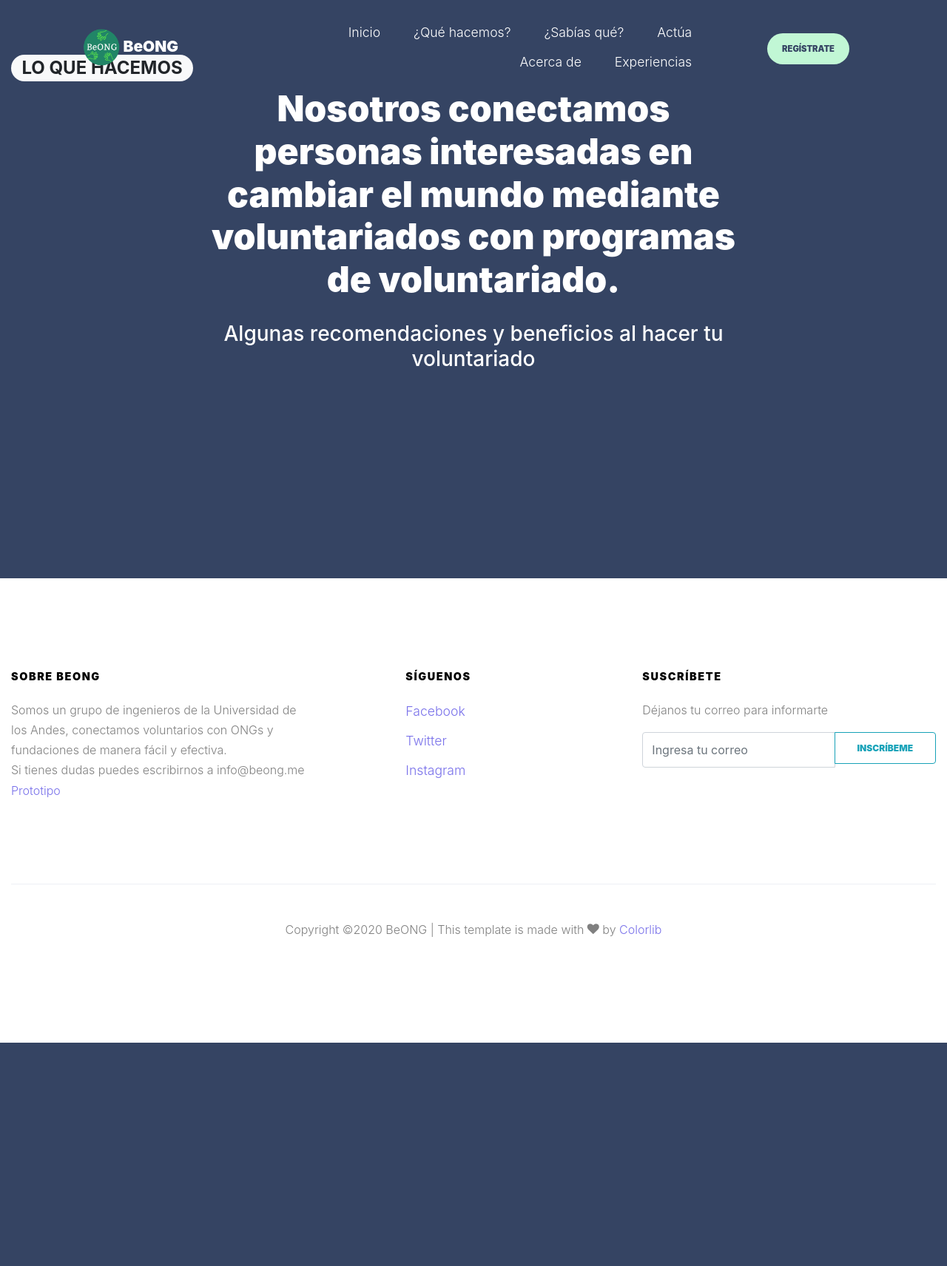
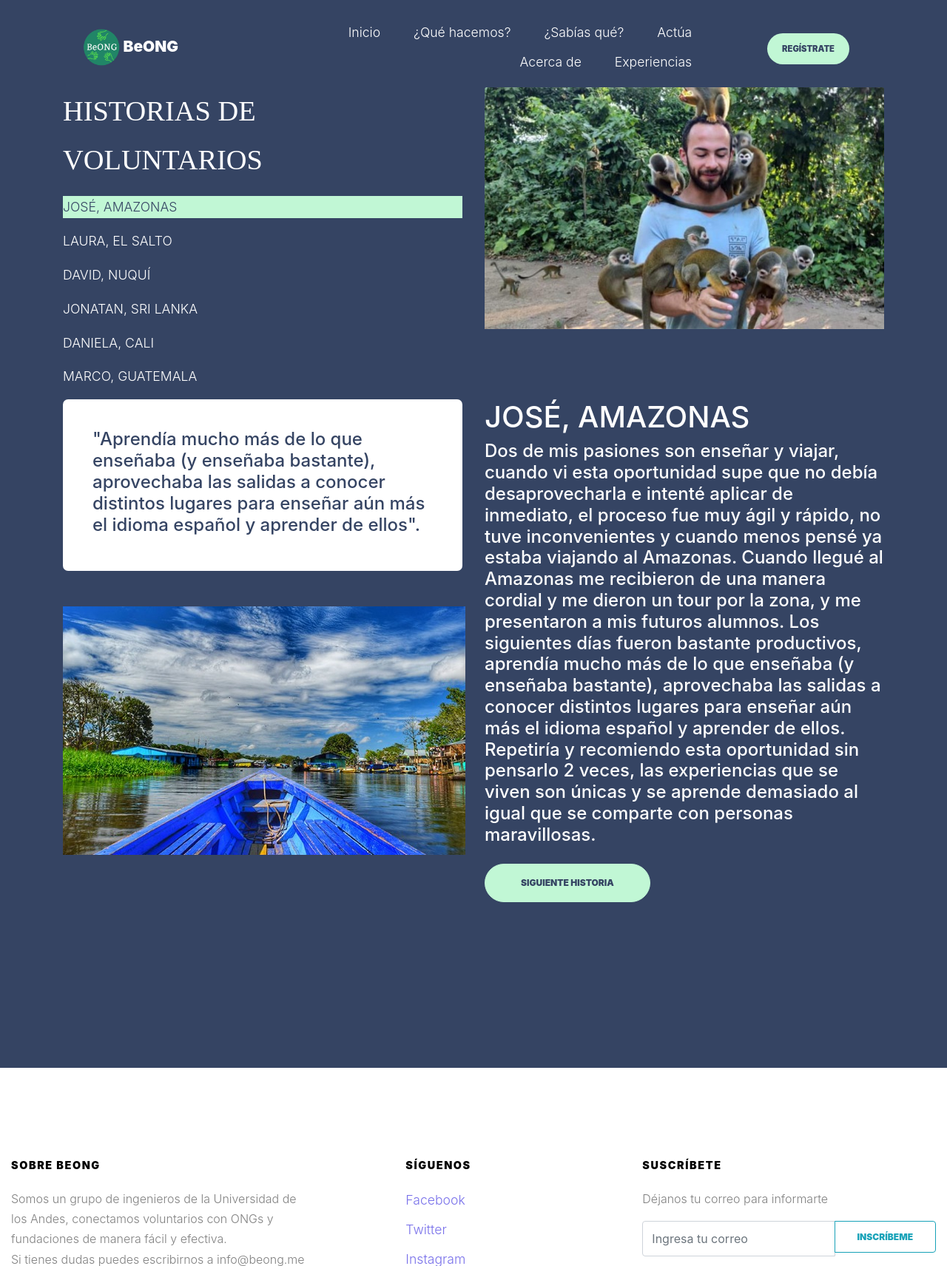
Before and after one commit to ja-avos/beong, a Django app: page /experiencias in a window 1280 px wide. Shown: the top 1712 px of the page at 74% size. Before the commit the page ends 1410 px from the top, so only its background shows below. Run offline with Django 3.2, Linux system fonts and the light colour scheme; some libraries are stand-ins or nearby versions; some web fonts are replaced.

Commit message:
Experiencias hecho

```diff
--- a/landing/static/css/style.css
+++ b/landing/static/css/style.css
@@ -38,7 +38,13 @@ h1, h2, h3, h4, h5,
     font-size: 4vw;
     color: #fff;
 }
-
+.historias {
+    font-family: Flood Std;
+    font-style: normal;
+    font-weight: normal;
+    font-size: 3vw;
+    color: #fff;
+}
 .border-2 {
     border-width: 2px;
 }
@@ -1429,6 +1435,15 @@ h1, h2, h3, h4, h5,
     background:#354463;
     text-color:#fff;
 }
+
+.text-azul {
+    color: #354463 !important;
+    background: #c1f7d5;
+}
+.text-blue{
+    color:#354463 !important;
+}
+
 .courses-entry-wrap {
     margin-top: -282px;
 }
--- a/landing/templates/landing/experiences.html
+++ b/landing/templates/landing/experiences.html
@@ -3,13 +3,45 @@
 {% load static %}
 {% block content %}
 
-<div class="site-section courses-title" id="wedo-section">
-    <div class="container-fluid">
-        <h2><span class="badge badge-pill badge-light"data-aos="fade-up" data-aos-delay="">LO QUE HACEMOS</span></h2>
-        <div class="row mb-5 justify-content-center">
-            <div class="col-lg-7 text-center" data-aos="fade-up" data-aos-delay="">
-                <h2 class="section-title">Nosotros conectamos personas interesadas en cambiar el mundo mediante voluntariados con programas de voluntariado.</h2>
-                <p class="h3 text-white mb-4">Algunas recomendaciones y beneficios al hacer tu voluntariado</p>
+<div class="site-section courses-title" id="experiences-section">
+    <div class="container mt-5">
+        <div class="row" data-aos="fade-up" data-aos-delay="100">
+            <div class="col-md-6">
+                <div class="col-rg-4 ml-auto" data-aos="fade-up" data-aos-delay="500">
+                    <p class="historias">
+                        HISTORIAS DE
+                        <br>
+                        VOLUNTARIOS
+                        <br>
+                    </p>
+                </div>
+                <p class="text-azul">JOSÉ, AMAZONAS</p>
+                <p class="text-white">LAURA, EL SALTO</p>
+                <p class="text-white">DAVID, NUQUÍ</>
+                <p class="text-white">JONATAN, SRI LANKA</p>
+                <p class="text-white">DANIELA, CALI</p>
+                <p class="text-white">MARCO, GUATEMALA</p>
+            </div>
+
+            <div class="col-md-6">
+                <img src="{% static "images/micosXD.jpeg" %}" class="card-img-top" alt="...">
+            </div>
+        </div>
+
+        <div class="row" data-aos="fade-up" data-aos-delay="100">
+            <div class="col-md-6">
+                <div class="col-lg-12 form-box">
+                    <h4 class="h4 text-blue">"Aprendía mucho más de lo que enseñaba (y enseñaba bastante), aprovechaba las salidas a conocer distintos lugares para enseñar aún más el idioma español y aprender de ellos".</h4>
+                </div>
+                <img src="{% static "images/agua.jpeg" %}" class="mt-5" alt="...">
+            </div>
+            <div class="col-md-6">
+                <h1 class="h1 text-white">JOSÉ, AMAZONAS</h1>
+                <h4 class="text-white h4">Dos de mis pasiones son enseñar y viajar, cuando vi esta oportunidad supe que no debía desaprovecharla e intenté aplicar de inmediato, el proceso fue muy ágil y rápido, no tuve inconvenientes y cuando menos pensé ya estaba viajando al Amazonas.
+                    Cuando llegué al Amazonas me recibieron de una manera cordial y me dieron un tour por la zona, y me presentaron a mis futuros alumnos. Los siguientes días fueron bastante productivos, aprendía mucho más de lo que enseñaba (y enseñaba bastante), aprovechaba las salidas a conocer distintos lugares para enseñar aún más el idioma español y aprender de ellos.
+                    Repetiría y recomiendo esta oportunidad sin pensarlo 2 veces, las experiencias que se viven son únicas y se aprende demasiado al igual que se comparte con personas maravillosas.</h4>
+                <p data-aos="fade-up" data-aos-delay="300" class="mt-4"><a href="#wedo-section"
+                                                              class="btn btn-primary py-3 px-5 btn-pill">Siguiente historia</a></p>
             </div>
         </div>
     </div>
--- a/landing/templates/landing/index.html
+++ b/landing/templates/landing/index.html
@@ -8,7 +8,7 @@
                 <div class="row align-items-center">
                     <div class="col-12">
                         <div class="row align-items-center">
-                            <div class="col-lg-6 mb- form-box">
+                            <div class="col-lg-6 form-box">
                                 <h1 data-aos="fade-up" data-aos-delay="100" class="text-black">Conectamos voluntarios
                                     con ONGs y fundaciones</h1>
                                 <p class="mb-4 text-black" data-aos="fade-up" data-aos-delay="200">Sé parte del cambio
```
Also changed, not shown: landing/templates/landing/about.html (+4 -4 lines), landing/static/images/agua.jpeg (added), landing/static/images/micosXD.jpeg (added).
